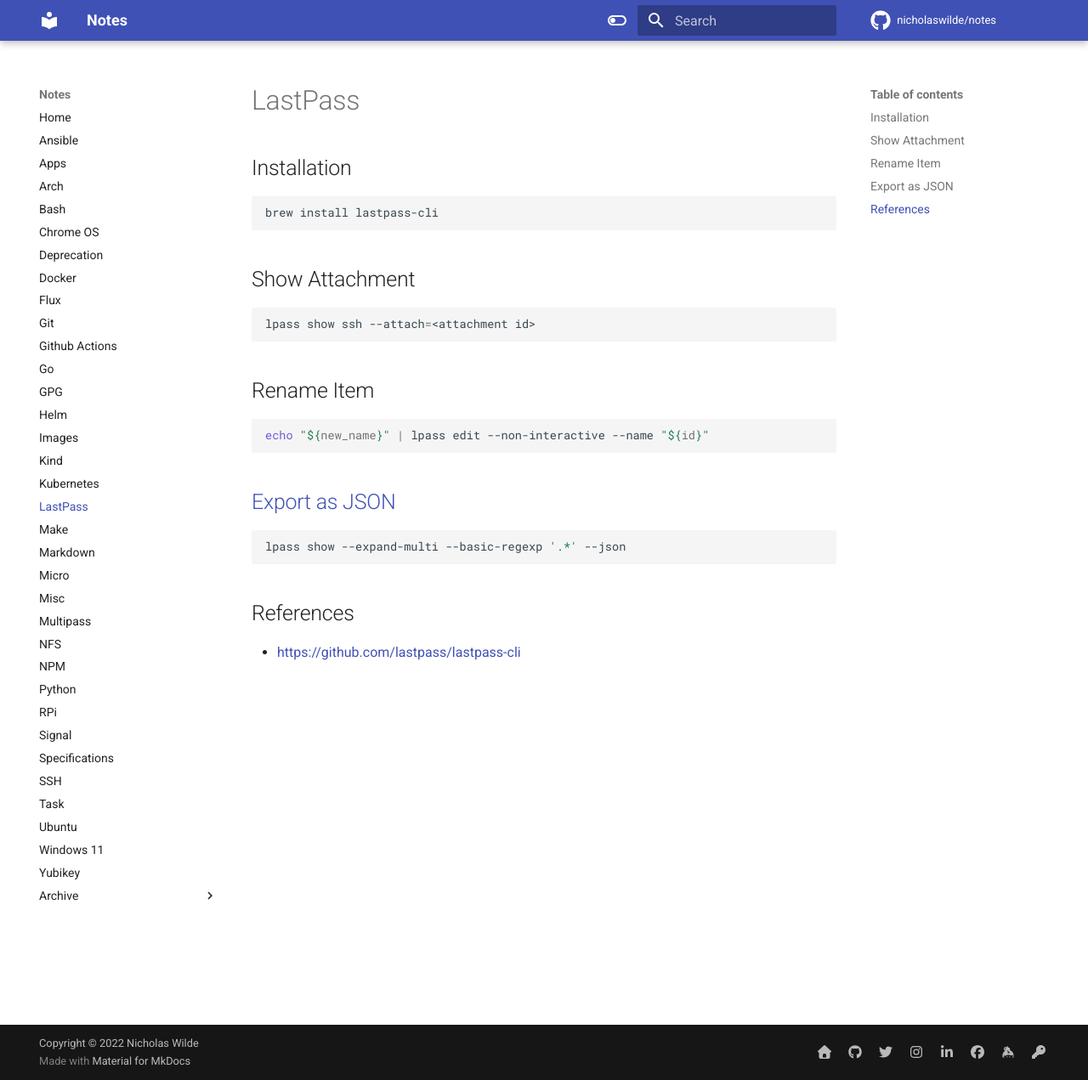
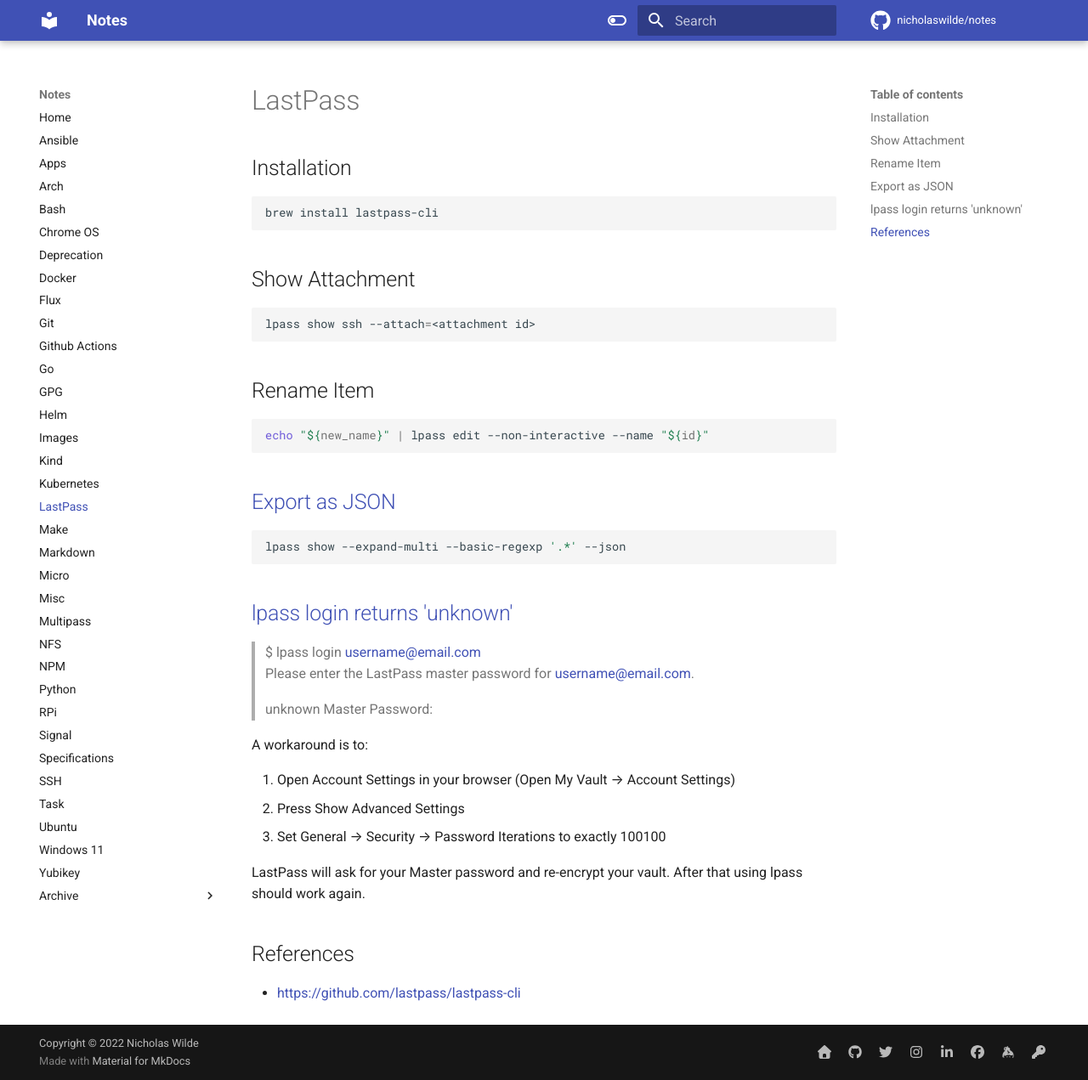
Before and after one commit to nicholaswilde/notes, an MkDocs documentation site: the page built from docs/lastpass.md, in a window 1280 px wide and 1271 px high. Shown: the whole window at 85% size. Built offline with MkDocs 1.6.1 and Material for MkDocs 9.7.7, drawn with Linux system fonts in a browser that asks for light colours; comment, search, counter and statistics services are not loaded.

Commit message:
Update lastpass.md

````diff
--- a/docs/lastpass.md
+++ b/docs/lastpass.md
@@ -24,8 +24,25 @@
 lpass show --expand-multi --basic-regexp '.*' --json
 ```
 
+## [lpass login returns 'unknown'][2]
+
+> $ lpass login username@email.com <br/>
+> Please enter the LastPass master password for username@email.com.
+>
+> unknown
+> Master Password:
+
+A workaround is to:
+
+1. Open Account Settings in your browser (Open My Vault → Account Settings)
+2. Press Show Advanced Settings
+3. Set General → Security → Password Iterations to exactly 100100
+
+LastPass will ask for your Master password and re-encrypt your vault. After that using lpass should work again.
+
 ## References
 
 - <https://github.com/lastpass/lastpass-cli>
 
 [1]: https://github.com/lastpass/lastpass-cli/issues/560#issuecomment-724266729
+[2]: https://github.com/lastpass/lastpass-cli/issues/604#issue-894502620
````
